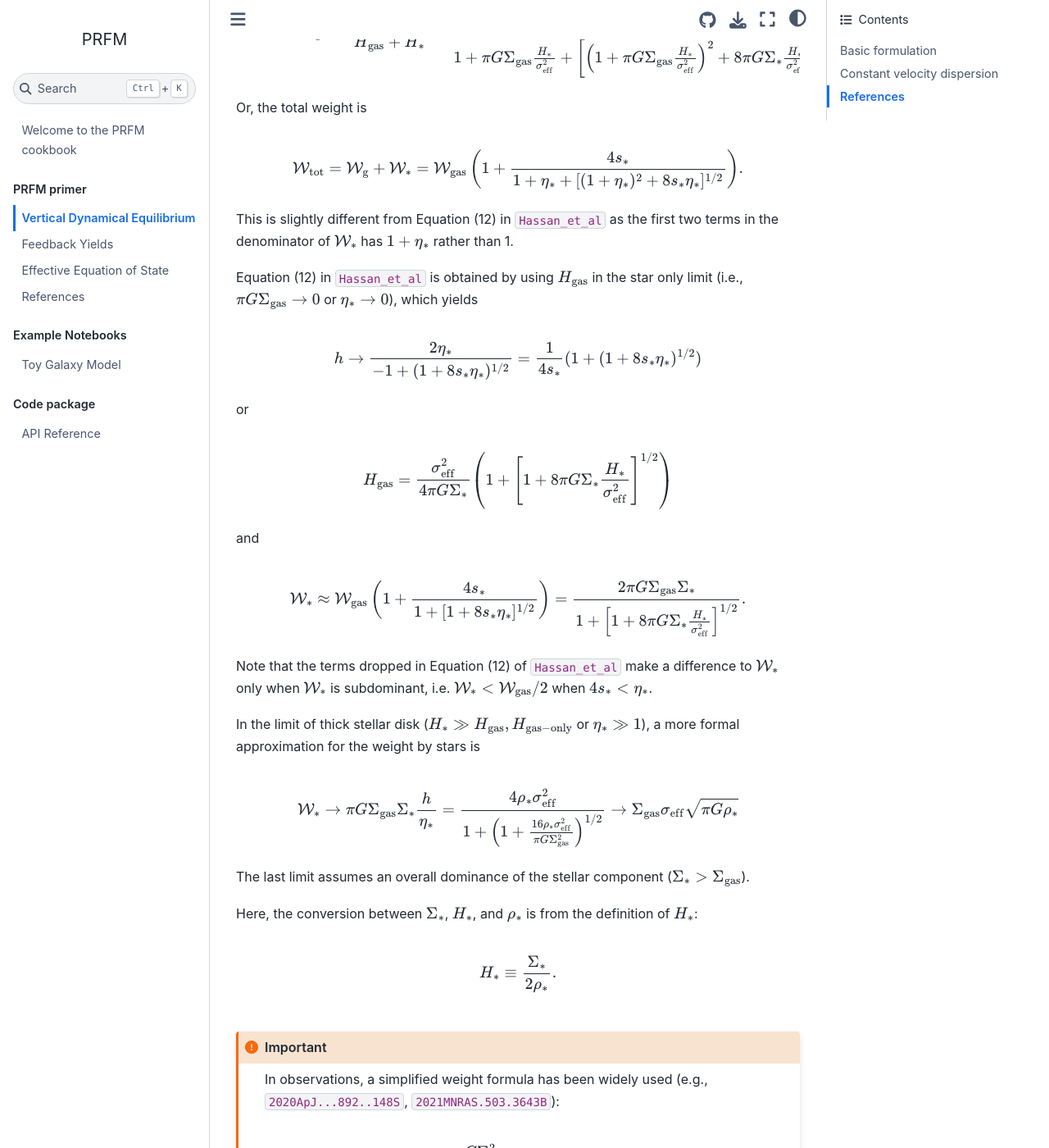
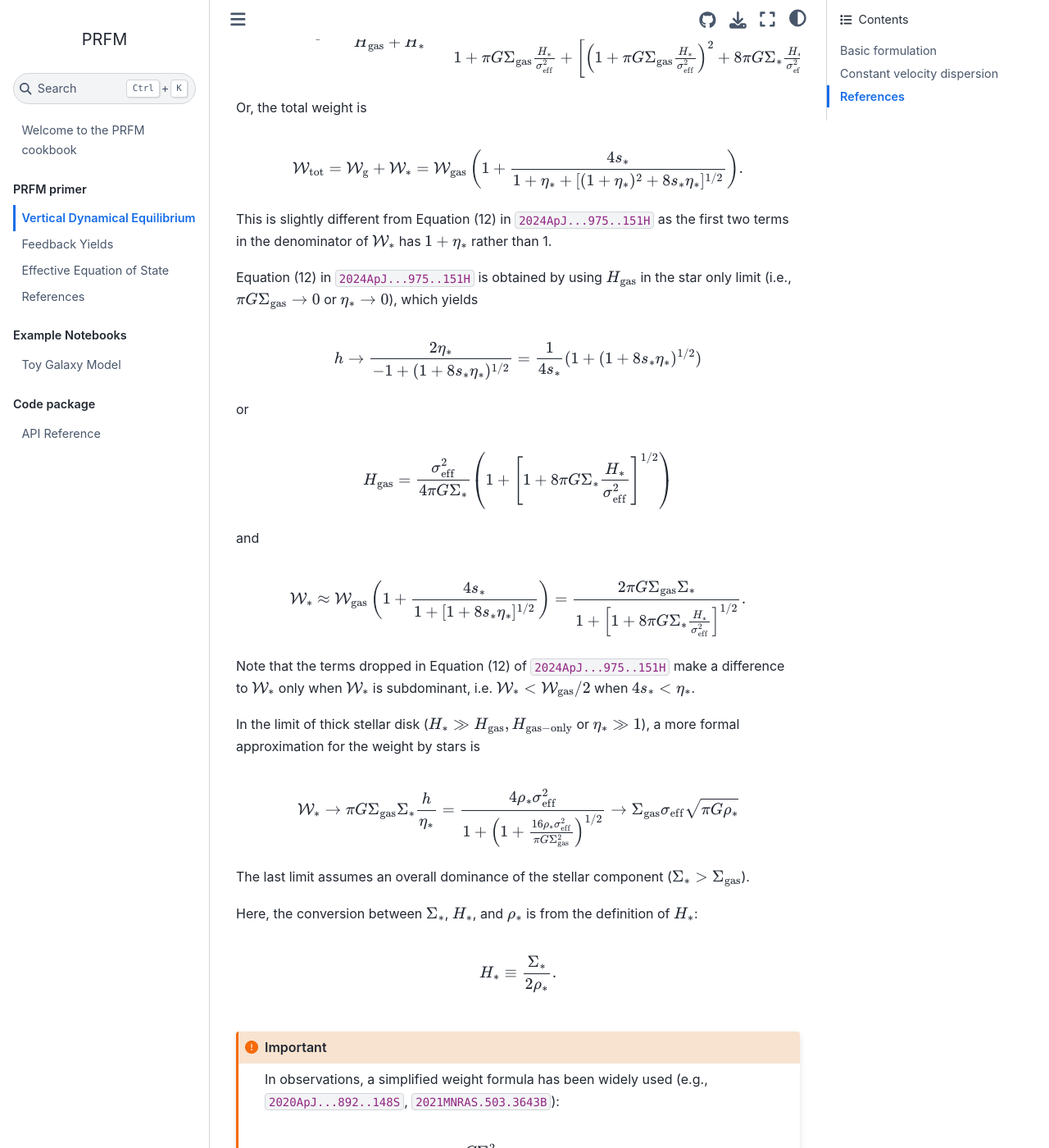
Before and after one commit to changgoo/PRFM, a Jupyter Book: the page built from book/vertical-de.md, in a window 1280 px wide and 1400 px high, scrolled down 1987 px. Shown: the whole window at 82% size. Built offline with Jupyter Book 1.0.4 settings and Sphinx 7.4.7 and the Sphinx Book theme 1.1.4, drawn with Linux system fonts in a browser that asks for light colours; pages that are not in the unit, such as notebooks, are missing from menus; cross-references to code outside the pages are shown as plain code; some of the changed text lies outside the part shown.

Commit message:
Typo corrected

```diff
--- a/book/vertical-de.md
+++ b/book/vertical-de.md
@@ -79,9 +79,9 @@ Or, the total weight is
 
 $$ {\cal W}_{\rm tot} = {\cal W}_{\rm g}+{\cal W}_* = {\cal W}_{\rm gas}\left(1+\frac{4s_*}{1+\eta_* + [(1+\eta_*)^2+8s_*\eta_*]^{1/2}}\right). $$
 
-This is slightly different from Equation (12) in {cite:t}`Hassan_et_al` as the first two terms in the denominator of ${\cal W}_*$ has $1+\eta_*$ rather than 1.
+This is slightly different from Equation (12) in {cite:t}`2024ApJ...975..151H` as the first two terms in the denominator of ${\cal W}_*$ has $1+\eta_*$ rather than 1.
 
-Equation (12) in {cite:t}`Hassan_et_al` is obtained by using $H_{\rm gas}$ in the star only limit (i.e., $\pi G \Sigma_{\rm gas} \rightarrow0$ or $\eta_*\rightarrow0$), which yields
+Equation (12) in {cite:t}`2024ApJ...975..151H` is obtained by using $H_{\rm gas}$ in the star only limit (i.e., $\pi G \Sigma_{\rm gas} \rightarrow0$ or $\eta_*\rightarrow0$), which yields
 
 $$ h\rightarrow \frac{2\eta_*}{-1+(1+8s_*\eta_*)^{1/2}} =
  \frac{1}{4s_*}(1+(1+8s_*\eta_*)^{1/2}) $$
@@ -95,7 +95,7 @@ and
 $${\cal W}_*\approx {\cal W}_{\rm gas}\left(1+\frac{4s_*}{1+ [1+8s_*\eta_*]^{1/2}}\right)
 =\frac{2\pi G\Sigma_{\rm gas} \Sigma_* }{1+\left[1+8\pi G \Sigma_* \frac{H_*}{\sigma_{\rm eff}^2}\right]^{1/2}}. $$
 
-Note that the terms dropped in Equation (12) of {cite:t}`Hassan_et_al` make a difference to ${\cal W}_*$ only when ${\cal W}_*$ is subdominant, i.e. ${\cal W}_* < {\cal W}_{\rm gas}/2$ when $4s_*<\eta_*$.
+Note that the terms dropped in Equation (12) of {cite:t}`2024ApJ...975..151H` make a difference to ${\cal W}_*$ only when ${\cal W}_*$ is subdominant, i.e. ${\cal W}_* < {\cal W}_{\rm gas}/2$ when $4s_*<\eta_*$.
 
 In the limit of thick stellar disk ($H_*\gg H_{\rm gas},H_{\rm gas-only}$ or $\eta_*\gg1$), a more formal approximation for the weight by stars is
 
@@ -122,6 +122,6 @@ $$H_* = 2 z_* = 2 (l_*/7.3).$$
 
 ## References
 
-The most general form of the vertical dynamical equilibrium used here is derived in {cite:t}`Hassan_et_al`.
+The most general form of the vertical dynamical equilibrium used here is derived in {cite:t}`2024ApJ...975..151H`.
 See also {cite:t}`2022ApJ...936..137O`, {cite:t}`2015ApJ...815...67K`, {cite:t}`2013ApJ...776....1K`,
 {cite:t}`2011ApJ...743...25K`, {cite:t}`2011ApJ...731...41O`, {cite:t}`2010ApJ...721..975O`.
```
Also changed, not shown: book/feedback-yield.md (+0 -2 lines), book/intro.md (+1 -1 lines).
